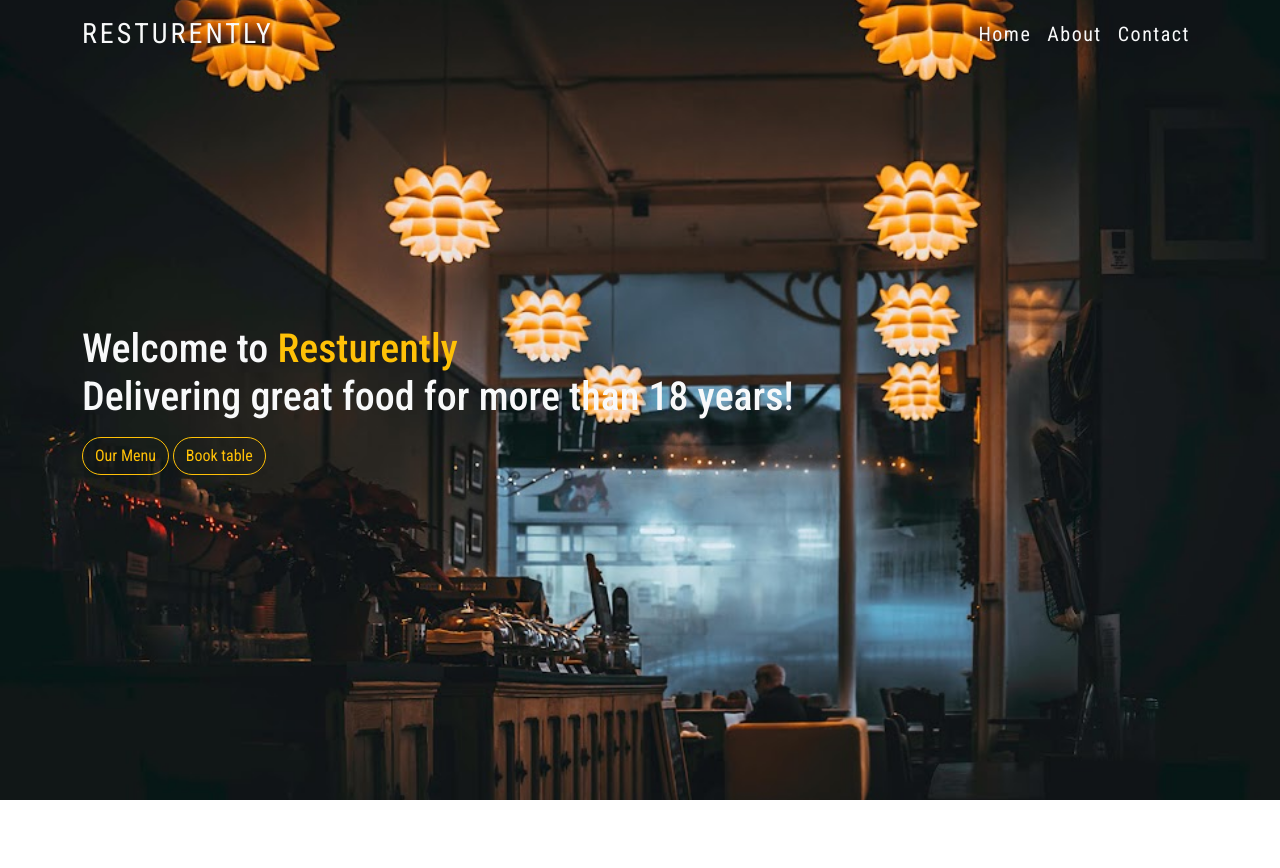
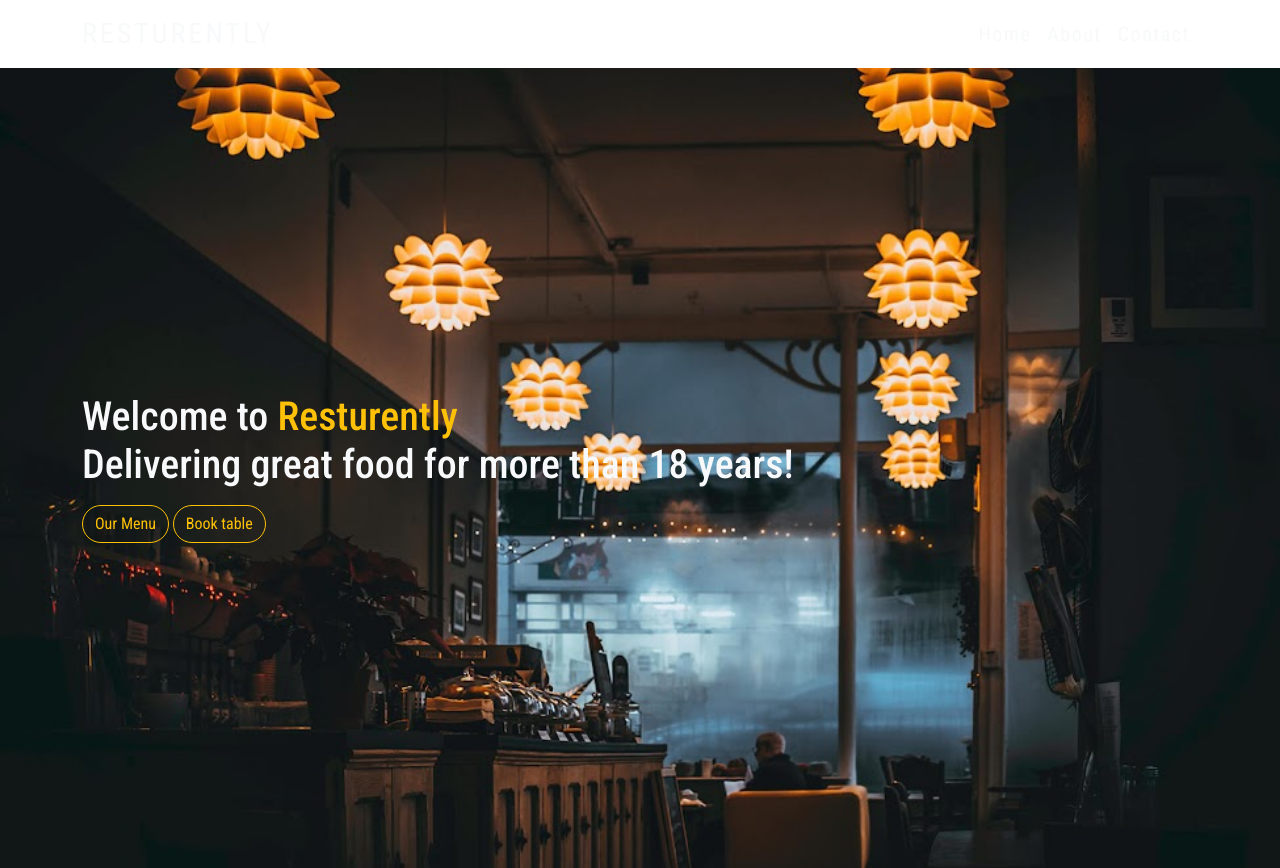
Before and after one commit to ArshSrivastava02/bootstrap_project_1, a plain HTML site: page index.html in a window 1280 px wide. Shown: the top 868 px of the page. Drawn offline with nearby package versions, Linux system fonts and the light colour scheme.

Commit message:
Update index.html

```diff
--- a/index.html
+++ b/index.html
@@ -13,9 +13,13 @@
 </head>
 <body>
 
+    <!-- Main-Top-Section -->
+
+    <div class="Main-top-section">
+
         <!-- Navbar -->
 
-    <nav id="mainNavbar" class="navbar navbar-expand-lg bg-none fixed-top">
+        <nav id="mainNavbar" class="navbar navbar-expand-lg bg-none">   <!-- fixed-top only when to fix the navbar all over the website -->
             <div class="container">
                 <a id="Letter1" class="navbar-brand text-light fs-3" href="#">RESTURENTLY</a>
                 <ul class="navbar-nav ms-auto mt-5 mt-lg-0">
@@ -39,6 +43,8 @@
                 </div>
             </div>
         </section>
+
+    </div>
 
     <!-- Info-Section -->
 
@@ -138,19 +144,5 @@
     </footer>
 
     <script src="https://cdn.jsdelivr.net/npm/bootstrap@5.3.3/dist/js/bootstrap.bundle.min.js" integrity="sha384-YvpcrYf0tY3lHB60NNkmXc5s9fDVZLESaAA55NDzOxhy9GkcIdslK1eN7N6jIeHz" crossorigin="anonymous"></script>
-    <script>
-        const navbar = document.getElementById('mainNavbar');
-        const hero = document.getElementById('hero');
-
-        window.addEventListener('scroll', () => {
-          const heroBottom = hero.getBoundingClientRect().bottom;
-
-          if (heroBottom <= 0) {
-            navbar.classList.add('navbar-hidden');
-          } else {
-            navbar.classList.remove('navbar-hidden');
-          }
-        });
-    </script>
 </body>
 </html>
```
Lines whose indentation alone changed are shown as unchanged.
